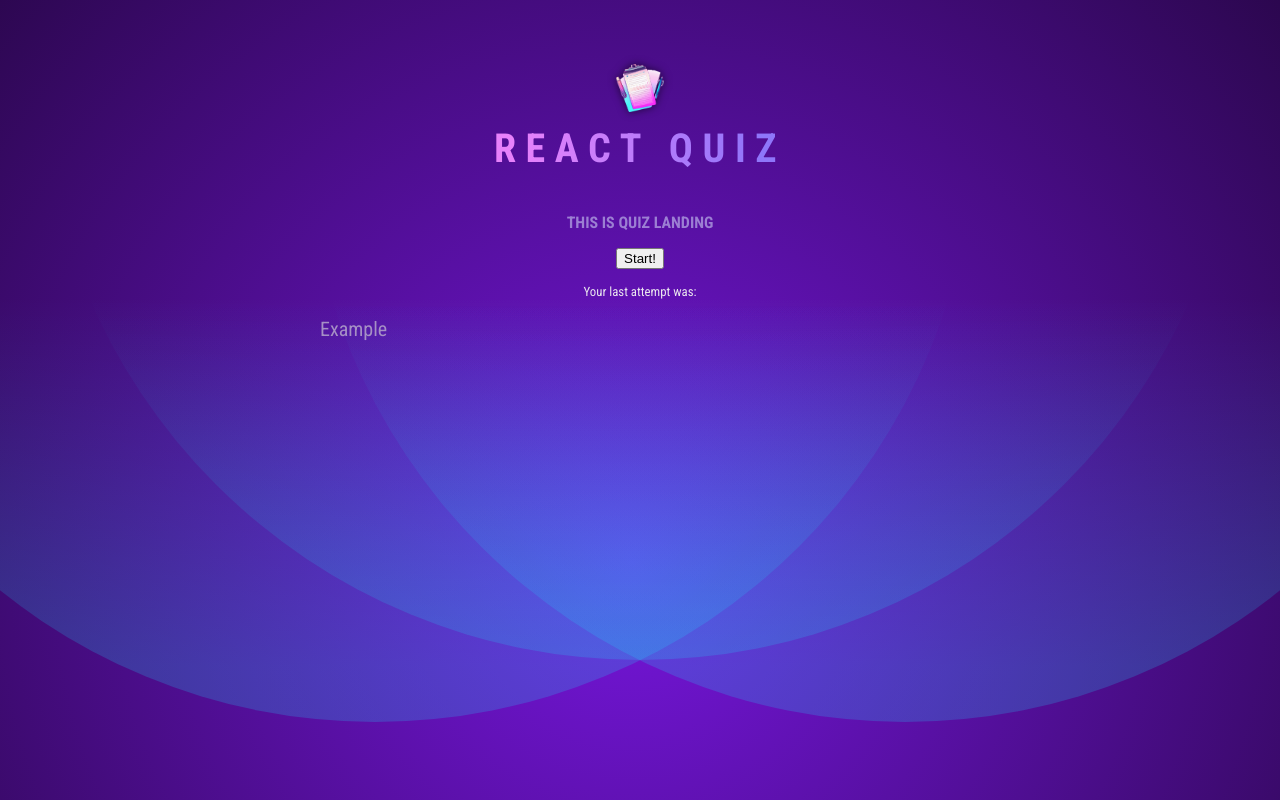
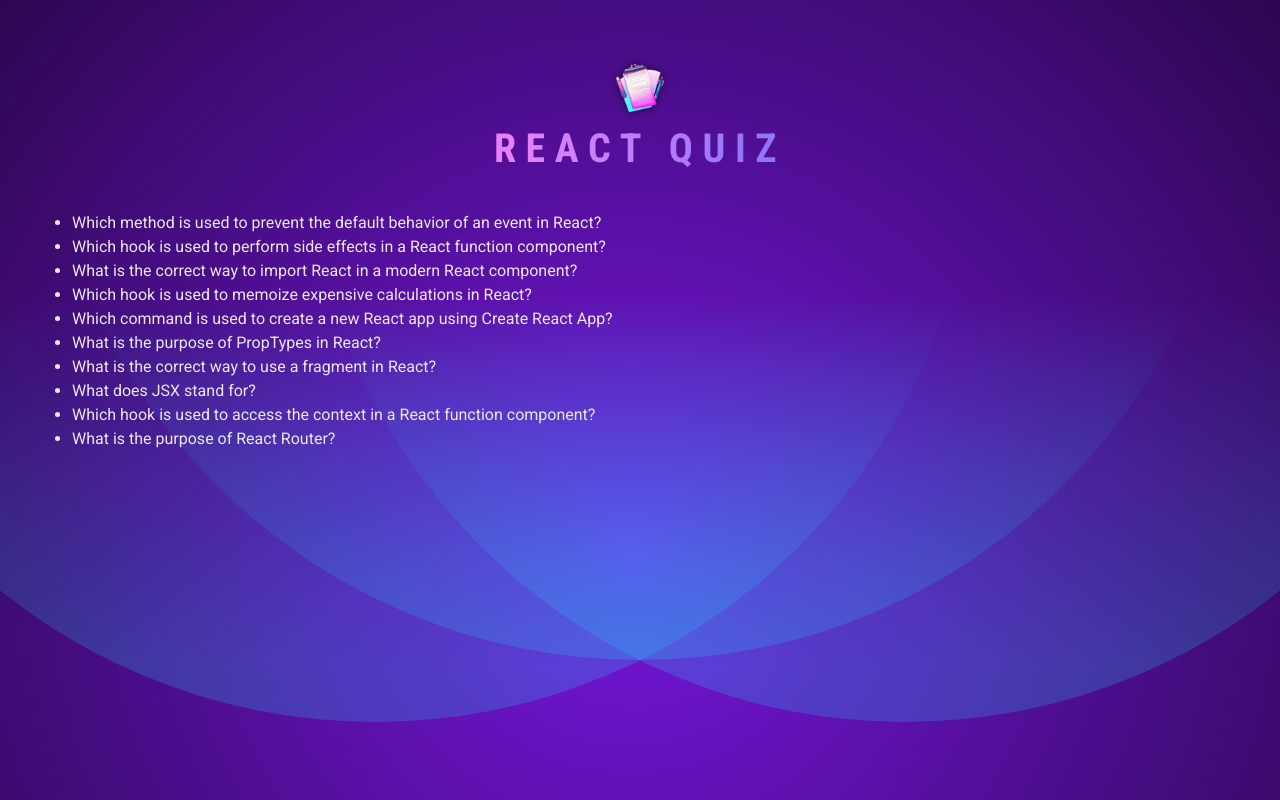
Before and after one commit to Juan-I-nauJ/react-project-quiz, a React (Vite) app: page / in a window 1280 px wide. Both pictures are taken after a click on the button "Start!". Built offline with nearby package versions, Linux system fonts and the light colour scheme.

Commit message:
feat: started work on main quiz questions component

```diff
--- a/src/App.jsx
+++ b/src/App.jsx
@@ -2,6 +2,7 @@
 import QuizLanding from "./components/QuizLanding/QuizLanding"
 import { useState } from "react"
 import { quiz } from "./assets/questions"
+import QuizComponent from "./components/QuizComponent/QuizComponent"
 function App() {
     const [quizStatus, setQuizStatus] = useState([])
 
@@ -18,7 +19,7 @@
         <>
             <MainHeader />
             <main>
-                <QuizLanding onStartQuiz={handleStartQuiz} />
+                {quizStatus.length ? <QuizComponent quiz={quizStatus}/> : <QuizLanding onStartQuiz={handleStartQuiz} />}
             </main>
         </>
     )
--- /dev/null
+++ b/src/components/QuizComponent/QuizComponent.jsx
@@ -0,0 +1,7 @@
+export default function QuizComponent({quiz}) {
+    return (
+        <ul>
+            {quiz.map(item => <li>{item.title}</li>)}
+        </ul>
+    )
+}
```
